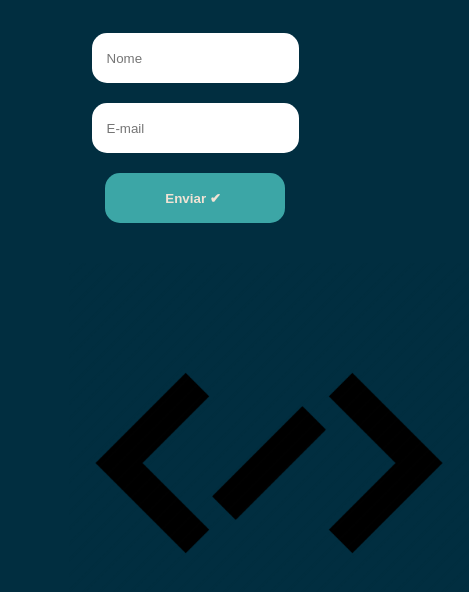
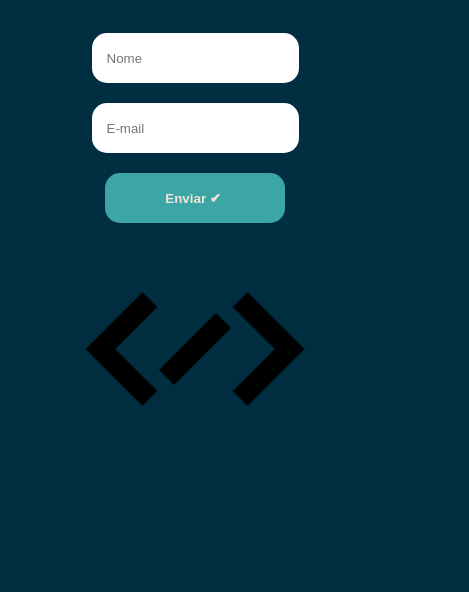
Before and after one commit to MarcusMix/switch-site, a plain HTML site: page index.html in a window 390 px wide. Shown: the part 442-1034 px from the top of the page, 469 px wide, since content can reach past the window. After the commit the page ends 932 px from the top, so only its background shows below. Drawn offline with Linux system fonts and the light colour scheme.

Commit message:
atualização img

```diff
--- a/estilo/media.css
+++ b/estilo/media.css
@@ -22,7 +22,9 @@
 
    img {
     margin-top: 40px;
-    margin-left: 15%;
+    margin: auto;
+      display: block;
+   width: 70%;
    }
 
    ul {
--- a/estilo/style.css
+++ b/estilo/style.css
@@ -8,7 +8,6 @@ body {
     color: #F2E3D5;
     font-family: 'Poppins', sans-serif;
     max-width: 900px;
-
     margin: 0 auto;
     padding: 15px;
 }
```
